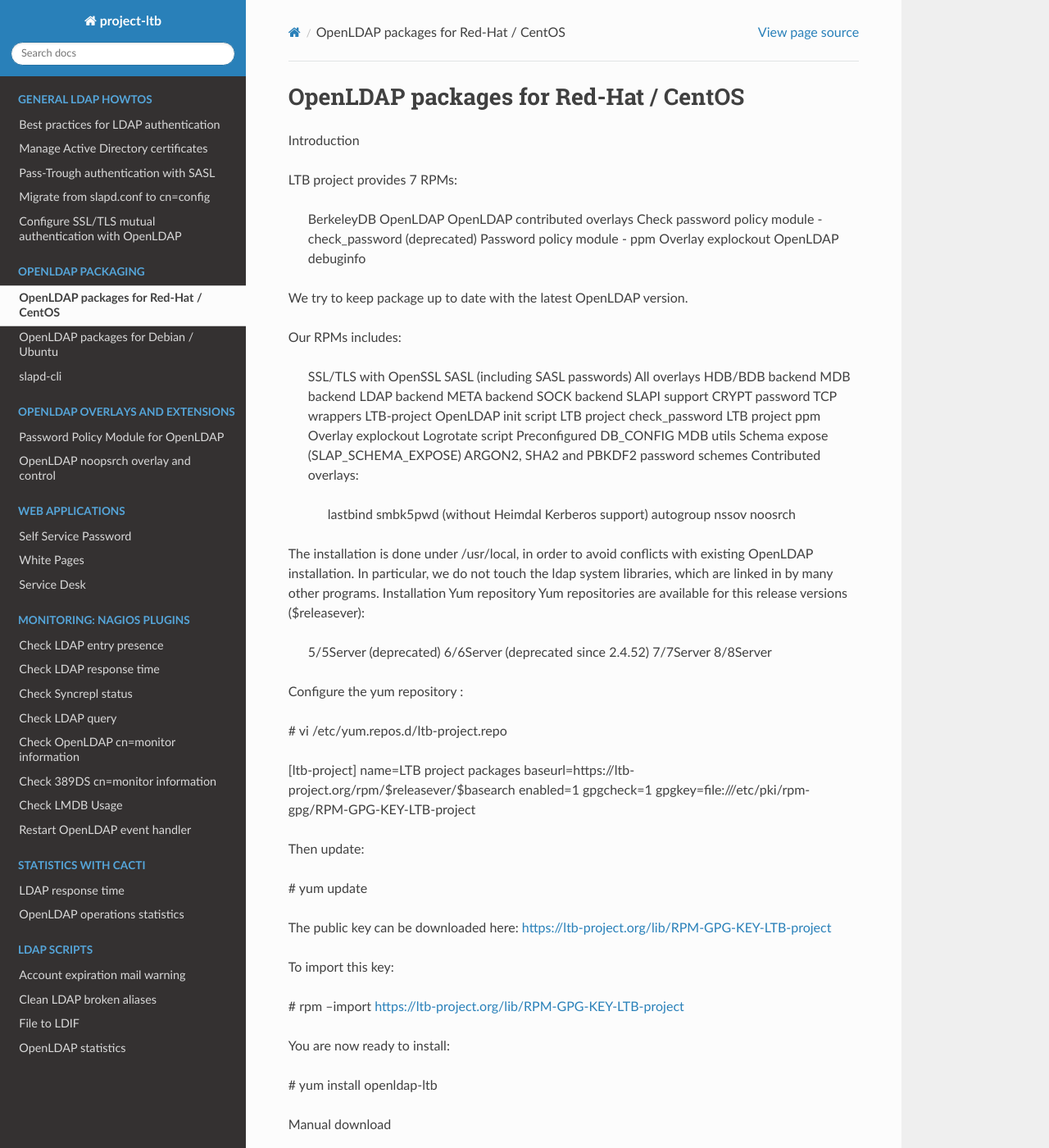
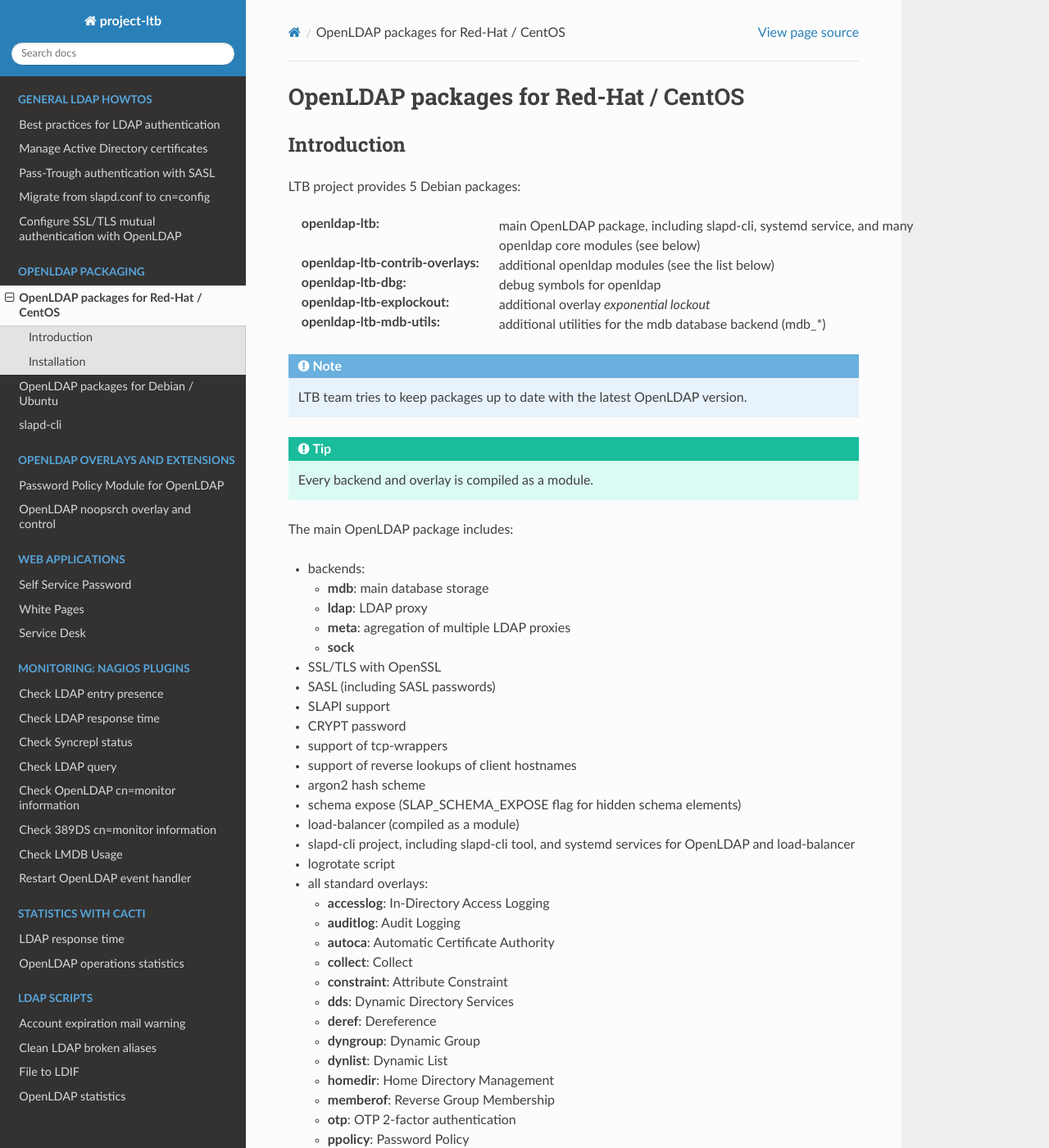
Before and after one commit to ltb-project/documentation, a Sphinx documentation site: the page built from source/openldap-rpm.rst, in a window 1280 px wide and 1400 px high. Shown: the whole window at 82% size. Built offline with Sphinx 7.4.7 and the Read the Docs theme 2.0.0, drawn with Linux system fonts in a browser that asks for light colours; some of the changed text lies outside the part shown.

Commit message:
factorize openldap-packages and include it in openldap-deb and openldap-rpm

```diff
--- /dev/null
+++ b/source/openldap-packages.rst
@@ -0,0 +1,81 @@
+
+LTB project provides 5 Debian packages:
+
+:openldap-ltb:                   main OpenLDAP package, including slapd-cli,
+                                 systemd service, and many openldap core modules
+                                 (see below)
+:openldap-ltb-contrib-overlays:  additional openldap modules (see the list below)
+:openldap-ltb-dbg:               debug symbols for openldap
+:openldap-ltb-explockout:        additional overlay *exponential lockout*
+:openldap-ltb-mdb-utils:         additional utilities for the mdb database backend (mdb_*)
+
+.. NOTE::
+    LTB team tries to keep packages up to date with the latest OpenLDAP version.
+
+.. TIP::
+    Every backend and overlay is compiled as a module.
+
+The main OpenLDAP package includes:
+
+* backends:
+
+  * **mdb**: main database storage
+  * **ldap**: LDAP proxy
+  * **meta**: agregation of multiple LDAP proxies
+  * **sock**
+
+* SSL/TLS with OpenSSL
+* SASL (including SASL passwords)
+* SLAPI support
+* CRYPT password
+* support of tcp-wrappers
+* support of reverse lookups of client hostnames
+* argon2 hash scheme
+* schema expose (SLAP_SCHEMA_EXPOSE flag for hidden schema elements)
+* load-balancer (compiled as a module)
+* slapd-cli project, including slapd-cli tool,
+  and systemd services for OpenLDAP and load-balancer
+* logrotate script
+* all standard overlays:
+
+  * **accesslog**: In-Directory Access Logging
+  * **auditlog**: Audit Logging
+  * **autoca**: Automatic Certificate Authority
+  * **collect**: Collect
+  * **constraint**: Attribute Constraint
+  * **dds**: Dynamic Directory Services
+  * **deref**: Dereference
+  * **dyngroup**: Dynamic Group
+  * **dynlist**: Dynamic List
+  * **homedir**: Home Directory Management
+  * **memberof**: Reverse Group Membership
+  * **otp**: OTP 2-factor authentication
+  * **ppolicy**: Password Policy
+  * **proxycache**: Proxy Cache
+  * **refint**: Referential Integrity
+  * **remoteauth**: Deferred Authentication
+  * **retcode**: Return Code testing
+  * **rwm**: Rewrite/Remap
+  * **seqmod**: Sequential Modify
+  * **sssvlv**: ServerSideSort/VLV
+  * **syncprov**: Syncrepl Provider
+  * **translucent**: Translucent Proxy
+  * **unique**: Attribute Uniqueness
+  * **valsort**: Value Sorting
+
+
+The contrib-overlay package includes these additional overlays:
+
+* **autogroup**: automatic updates of group memberships which meet the requirements
+  of any filter contained in the group definition.
+* **lastbind**: logs the last user authentication
+* **noopsrch**: "no operation search": do a search in dry-run
+* **nssov**: handles NSS lookup requests through a local Unix Domain socket
+* **pw-pbkdf2**: allows PBKDF2 hash scheme
+* **pw-sha2**: allow SHA2 hash scheme
+* **smbk5pwd**: update Kerberos keys and Samba password hashes (without Heimdal Kerberos support)
+* **ppm**: extend the password policy with new criteria
+* **variant**: share values between entries
+* **vc**: implements the LDAP "Verify Credentials" extended operation
+
+The installation lies under ``/usr/local/openldap``, in order to avoid conflicts with existing OpenLDAP installation. In particular, we do not interfere with the ldap system libraries, which are linked in by many other programs.
--- a/source/openldap-rpm.rst
+++ b/source/openldap-rpm.rst
@@ -3,50 +3,14 @@
 **************************************
 
 Introduction
+------------
 
-LTB project provides 7 RPMs:
+.. include:: openldap-packages.rst
 
-    BerkeleyDB
-    OpenLDAP
-    OpenLDAP contributed overlays
-    Check password policy module - check_password (deprecated)
-    Password policy module - ppm
-    Overlay explockout
-    OpenLDAP debuginfo
+Installation
+------------
 
-We try to keep package up to date with the latest OpenLDAP version.
 
-Our RPMs includes:
-
-    SSL/TLS with OpenSSL
-    SASL (including SASL passwords)
-    All overlays
-    HDB/BDB backend
-    MDB backend
-    LDAP backend
-    META backend
-    SOCK backend
-    SLAPI support
-    CRYPT password
-    TCP wrappers
-    LTB-project OpenLDAP init script
-    LTB project check_password
-    LTB project ppm
-    Overlay explockout
-    Logrotate script
-    Preconfigured DB_CONFIG
-    MDB utils
-    Schema expose (SLAP_SCHEMA_EXPOSE)
-    ARGON2, SHA2 and PBKDF2 password schemes
-    Contributed overlays:
-        lastbind
-        smbk5pwd (without Heimdal Kerberos support)
-        autogroup
-        nssov
-        noosrch
-
-The installation is done under /usr/local, in order to avoid conflicts with existing OpenLDAP installation. In particular, we do not touch the ldap system libraries, which are linked in by many other programs.
-Installation
 Yum repository
 Yum repositories are available for this release versions ($releasever):
 
```
Also changed, not shown: source/openldap-deb.rst (+1 -80 lines).
